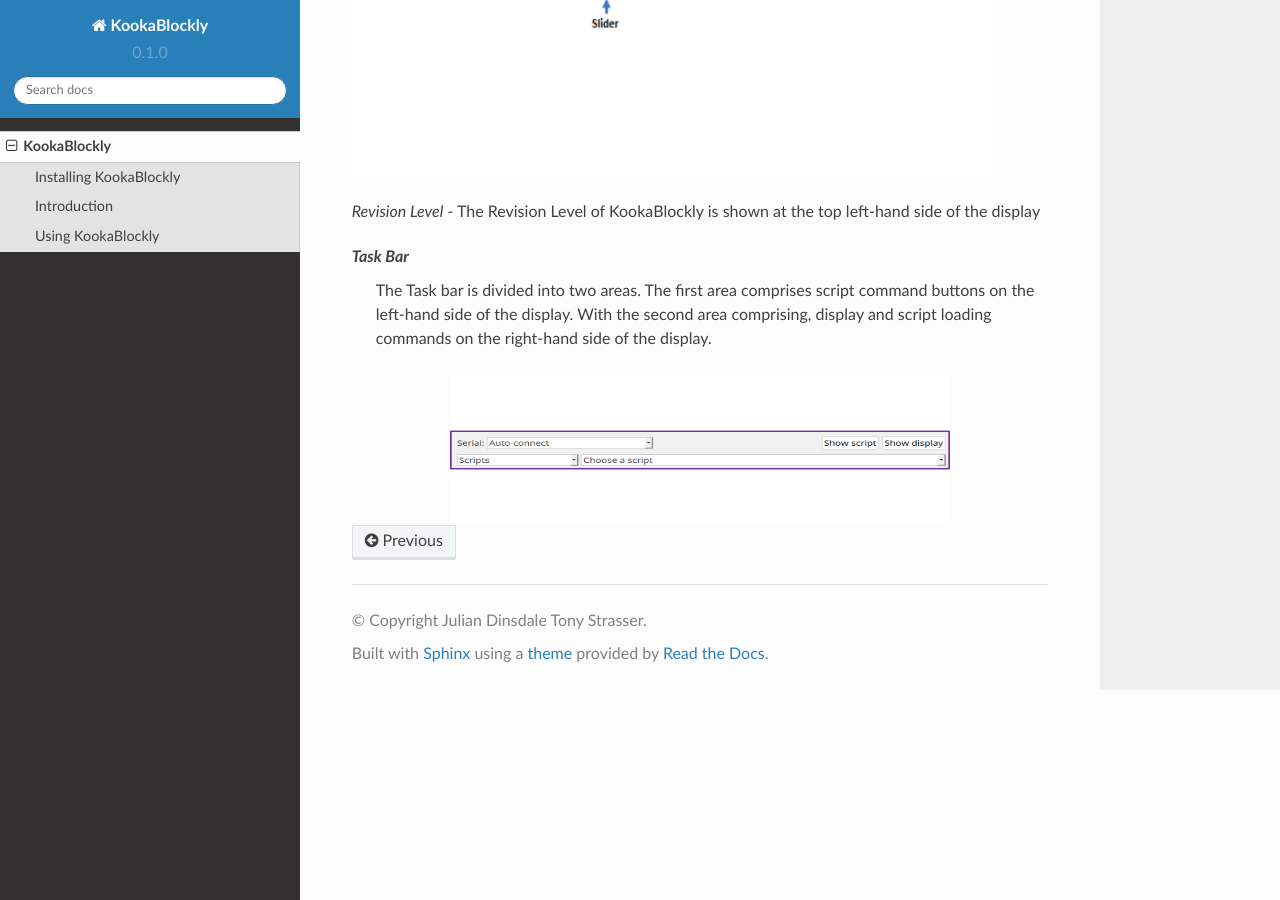
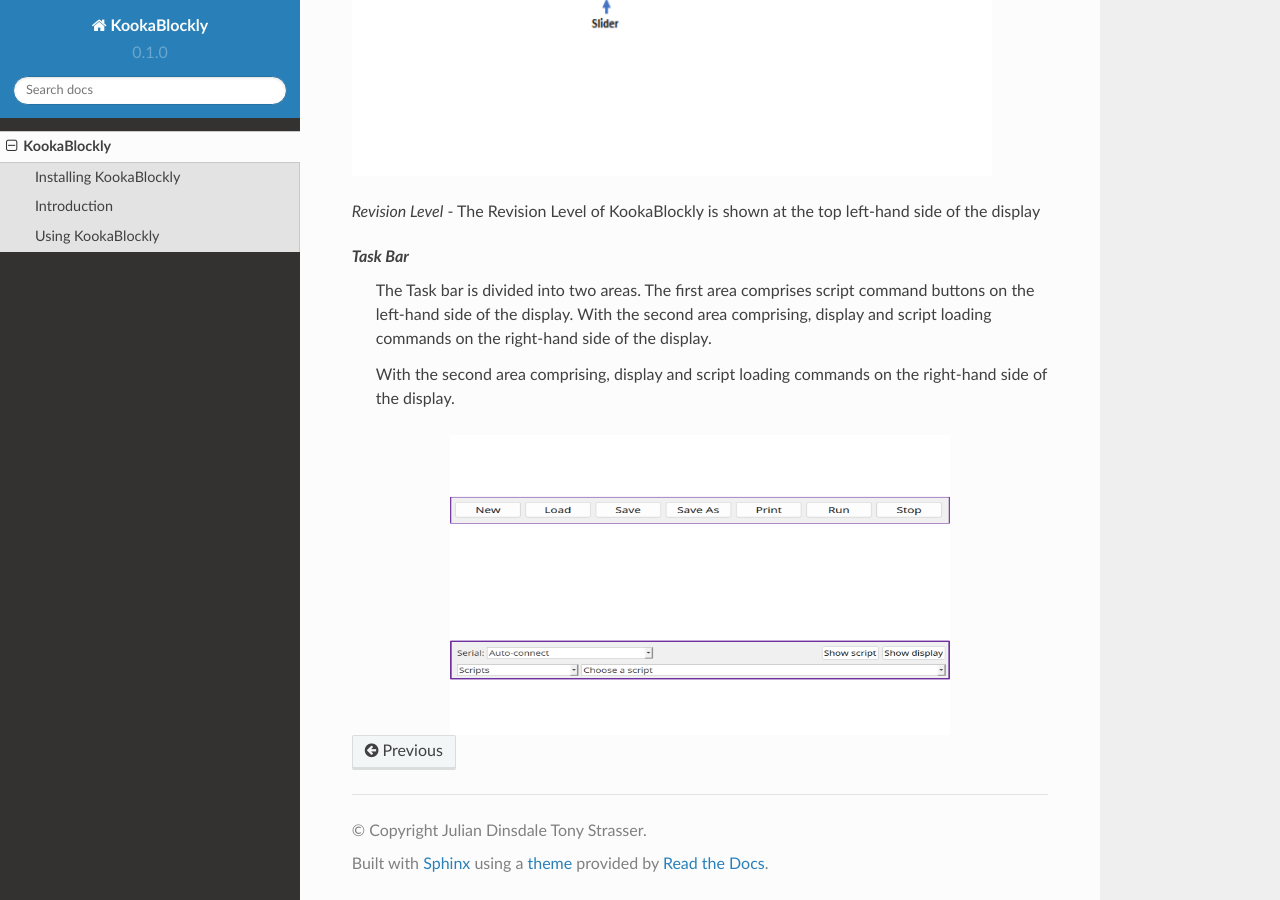
Before and after one commit to JulianDinsdale/KookaBlockly, a Sphinx documentation site: the page built from docs/source/KookaBlockly_Overview.rst, in a window 1280 px wide and 900 px high, scrolled down 1510 px. Built offline with Sphinx 7.4.7 and the Read the Docs theme 2.0.0, drawn with Linux system fonts in a browser that asks for light colours.

Commit message:
format change

```diff
--- a/docs/source/KookaBlockly_Overview.rst
+++ b/docs/source/KookaBlockly_Overview.rst
@@ -62,13 +62,15 @@
             on the left-hand side of the display.  With the second area comprising, display and script
             loading commands on the right-hand side of the display.
 
+            With the second area comprising, display and script loading commands on the right-hand side of the display.
+
+
 .. image:: images/Command_Buttons_left.png
     :alt:  Command Buttons left-hand
     :width: 500
     :height: 150
     :align: center
 
-            With the second area comprising, display and script loading commands on the right-hand side of the display.
 
 .. image:: images/Command_Buttons_Right.png
     :alt:  Command Buttons right-hand
```
